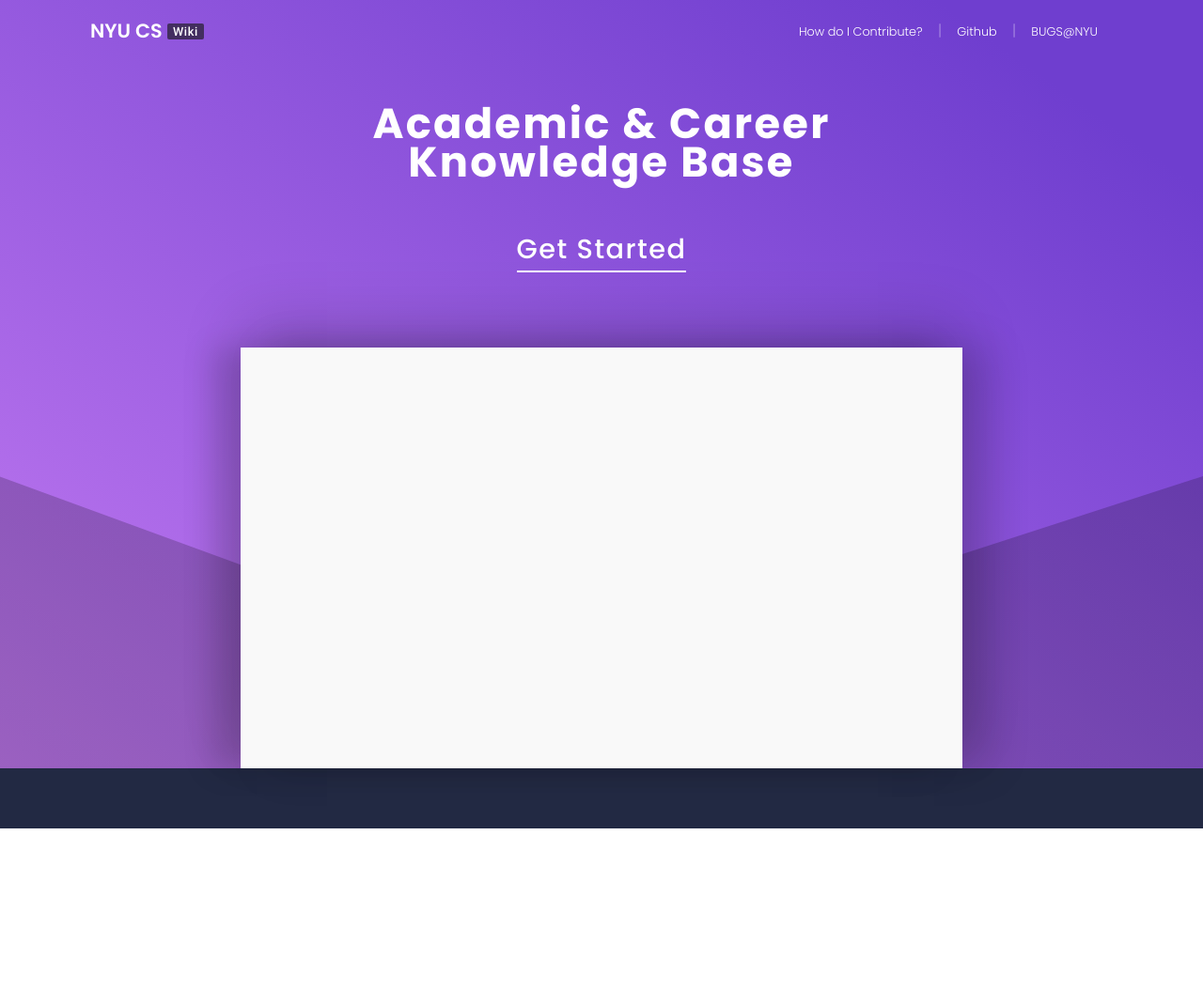
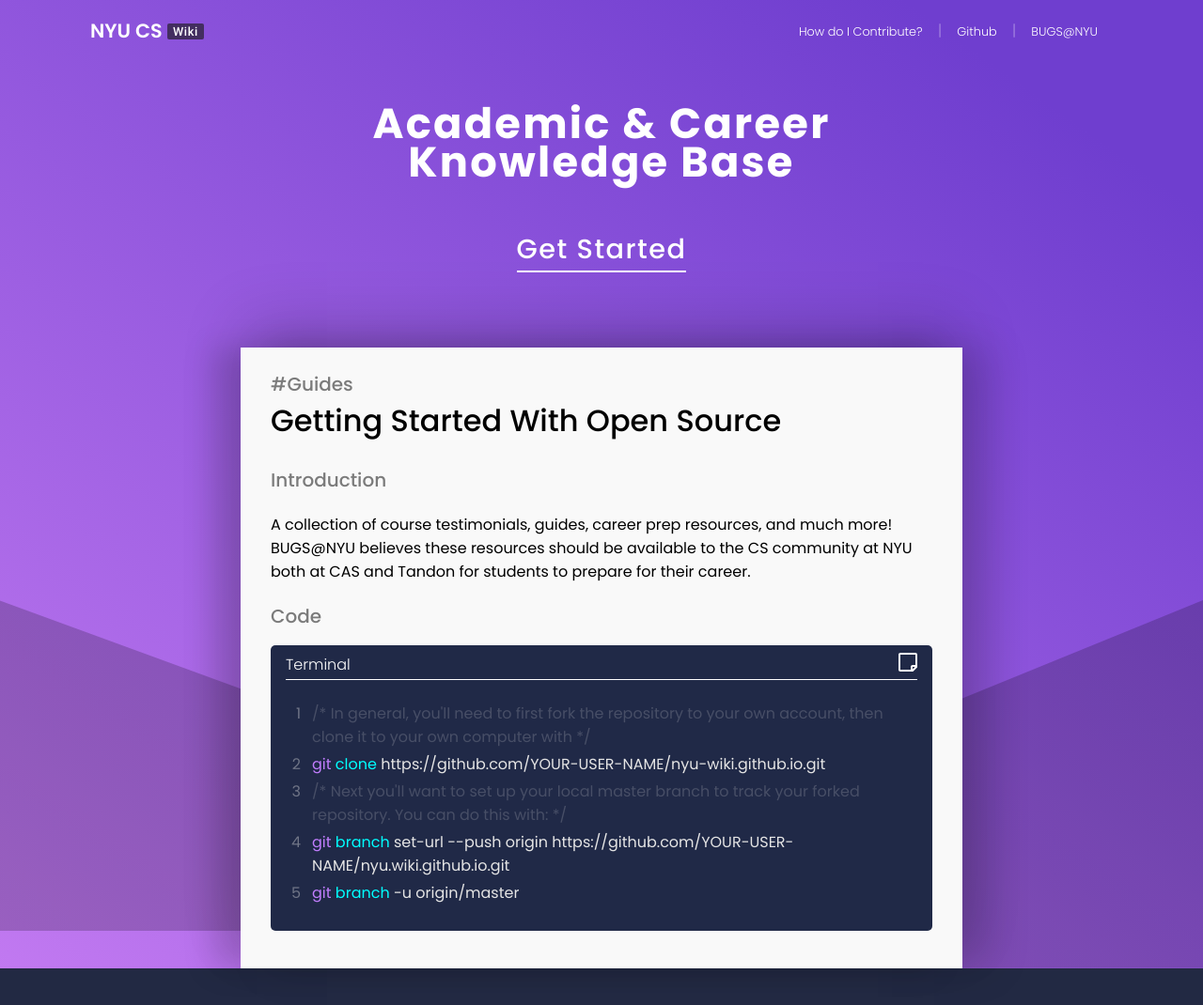
Before and after one commit to BUGS-NYU/NYU-CS-Wiki-old, a Gatsby site: page / in a window 1280 px wide. Shown: the whole page at 94% size. Before the commit the page ends 882 px from the top, so only its background shows below. Built offline with nearby package versions, Linux system fonts and the light colour scheme; Gatsby itself is replaced by a stand-in of ours.

Commit message:
Add Content to Landing Page

```diff
--- /dev/null
+++ b/src/components/Terminal.js
@@ -0,0 +1,90 @@
+import * as React from "react";
+import styled from "styled-components";
+import forkIcon from "../images/svg/note.svg";
+
+const Terminal = () => {
+  return (
+    <Container>
+      <TerminalHeader>
+        <Title> Terminal </Title>
+        {/* No functionality as of right now. Just a placeholder */}
+        <ForkIcon />
+      </TerminalHeader>
+      <InstructionContainer>
+        <Instruction isHighlighted={false}>
+          /* In general, you'll need to first fork the repository to your own
+          account, then clone it to your own computer with */
+        </Instruction>
+        <Instruction isHighlighted={true}>
+          <ColorText isGit={true}>git</ColorText> <ColorText>clone</ColorText>{" "}
+          https://github.com/YOUR-USER-NAME/nyu-wiki.github.io.git
+        </Instruction>
+        <Instruction isHighlighted={false}>
+          /* Next you'll want to set up your local master branch to track your
+          forked repository. You can do this with: */
+        </Instruction>
+        <Instruction isHighlighted={true}>
+          <ColorText isGit={true}>git</ColorText> <ColorText>branch</ColorText>{" "}
+          set-url --push origin
+          https://github.com/YOUR-USER-NAME/nyu.wiki.github.io.git
+        </Instruction>
+        <Instruction isHighlighted={true}>
+          <ColorText isGit={true}>git</ColorText> <ColorText>branch</ColorText>{" "}
+          -u origin/master
+        </Instruction>
+      </InstructionContainer>
+    </Container>
+  );
+};
+
+const Container = styled.div`
+  width: 100%;
+  min-height: 30vh;
+  margin: 1rem 0;
+  background-color: #202947;
+  border-radius: 5px;
+  padding: 0.5rem 1rem;
+`;
+
+const TerminalHeader = styled.div`
+  border-bottom: 1px solid #ffffff;
+  padding-bottom: 0.2rem;
+  margin-bottom: 0.2rem;
+  display: flex;
+  justify-content: space-between;
+`;
+
+const Title = styled.h1`
+  font-size: 1rem;
+  color: #ffffff;
+  font-weight: 300;
+`;
+
+const InstructionContainer = styled.ul`
+  padding: 1rem 0;
+  margin: 0 1rem;
+`;
+
+const Instruction = styled.li`
+  font-size: 1rem;
+  padding-left: 0.75rem;
+  margin: 0.25rem 0;
+  counter-increment: li;
+  color: ${({ isHighlighted }) =>
+    isHighlighted ? "rgba(229,229,229)" : "rgba(229,229,229, 0.2)"};
+
+  ::marker {
+    content: counter(li);
+    color: rgba(229, 229, 229, 0.4);
+  }
+`;
+
+const ColorText = styled.span`
+  color: ${({ isGit }) => (isGit ? "#C17DFD" : "#00FFFF")};
+`;
+
+const ForkIcon = styled(forkIcon)`
+  cursor: pointer;
+`;
+
+export default Terminal;
--- a/src/pages/index.js
+++ b/src/pages/index.js
@@ -3,6 +3,7 @@ import styled from "styled-components";
 import { Link } from "gatsby";
 
 import Layout from "../components/Layout";
+import Terminal from "../components/Terminal";
 import SEO from "../components/seo";
 
 const IndexPage = () => (
@@ -15,7 +16,21 @@ const IndexPage = () => (
       </Link>
     </CallToActionText>
 
-    <FakePaper>{/* Put a fake version of a guide post in here */}</FakePaper>
+    <FakePaper>
+      <Title>#Guides</Title>
+      <GuideTitle>
+        <a href="/linktoguidesomewhere">Getting Started With Open Source</a>
+      </GuideTitle>
+      <Title>Introduction</Title>
+      <Paragraph>
+        A collection of course testimonials, guides, career prep resources, and
+        much more! BUGS@NYU believes these resources should be available to the
+        CS community at NYU both at CAS and Tandon for students to prepare for
+        their career.
+      </Paragraph>
+      <Title>Code</Title>
+      <Terminal />
+    </FakePaper>
   </Layout>
 );
 
@@ -74,10 +89,35 @@ const FakePaper = styled.div`
   width: 60%;
 
   // ! This height should work on every viewport. It doesn't right now.
-  height: 56vh;
+  min-height: 56vh;
   margin: 5rem auto 0 auto;
+  padding: 1.5rem 2rem;
   z-index: 1;
   position: relative;
+  display: flex;
+  flex-direction: column;
+`;
+
+const Title = styled.h1`
+  font-size: 1.25rem;
+  opacity: 0.5;
+  font-weight: 500;
+`;
+
+const GuideTitle = styled.h1`
+  font-size: 2rem;
+  font-weight: 500;
+  margin-bottom: 1.5rem;
+
+  a {
+    text-decoration: none;
+    color: var(--background);
+  }
+`;
+
+const Paragraph = styled.p`
+  font-size: 1rem;
+  margin: 1.25rem 0;
 `;
 
 export default IndexPage;
```
Also changed, not shown: src/images/svg/note.svg (added).
